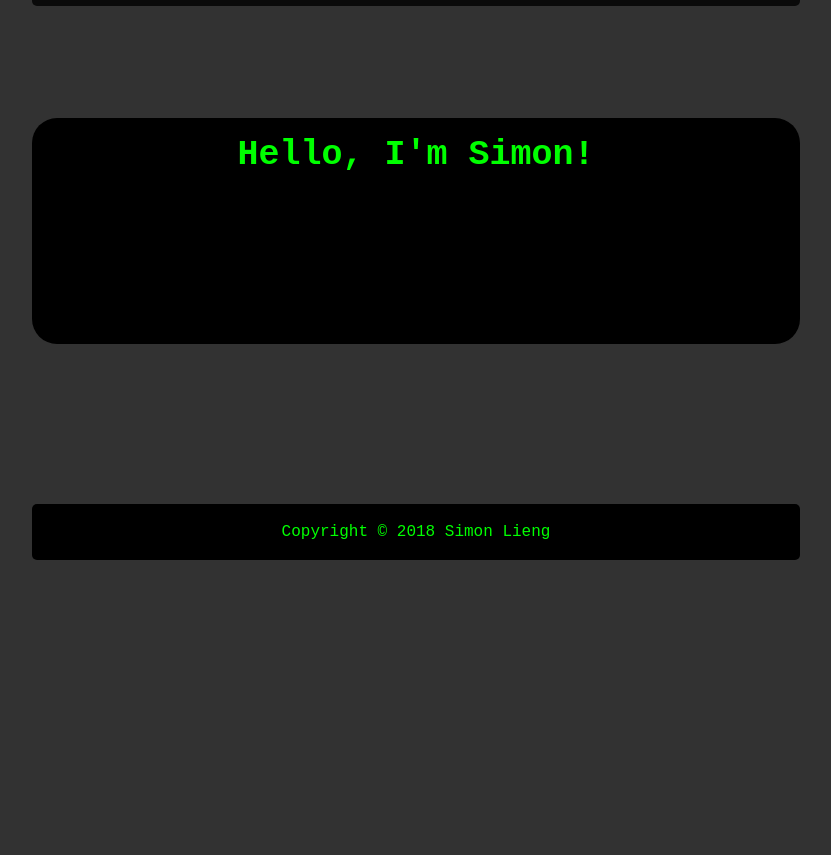
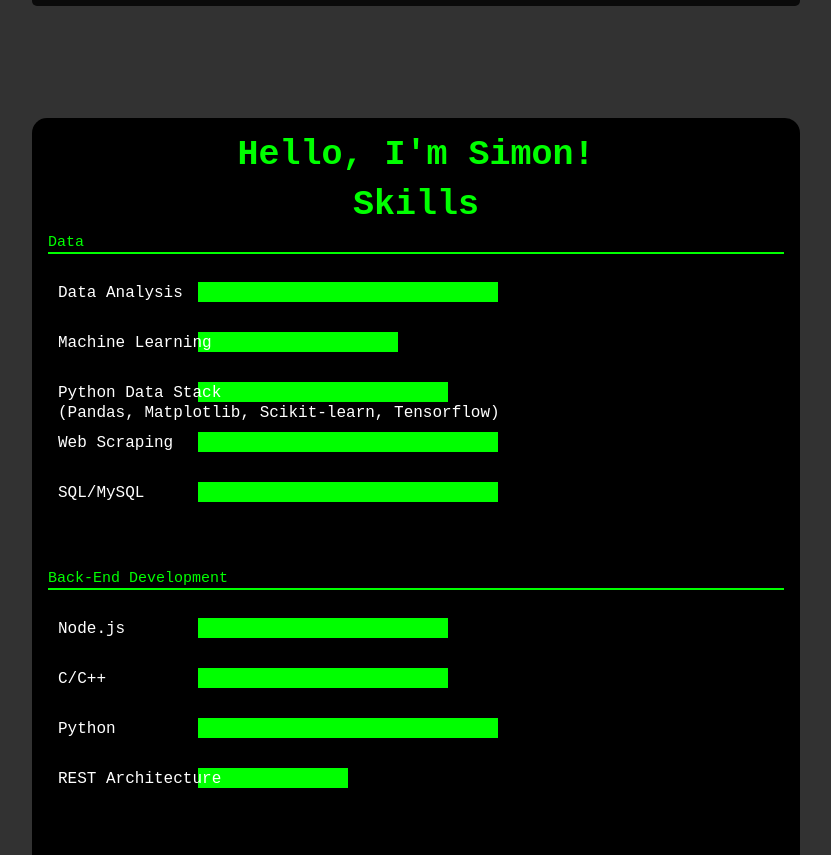
Before and after one commit to SLieng/simonlieng, a React (Create React App) app: page / in a window 1280 px wide. Shown: the part 242-1097 px from the top of the page, without its empty margins (224-1055 px from the left). Before the commit the page ends 802 px from the top, so only its background shows below. Built offline with nearby package versions, Linux system fonts and the light colour scheme.

Commit message:
updated skills

```diff
--- a/src/App.css
+++ b/src/App.css
@@ -55,20 +55,16 @@
 	padding-left: 1rem;
 	padding-right: 1rem;
 	padding-top: 1rem;
-	padding-bottom: 10rem;
+	padding-bottom: 1rem;
 	color: rgb(0, 255, 0);
-	border-radius: 25px;
+	border-radius: 15px;
 }
 
 .active {
 	font-weight: bold;
 }
 
-.main > ul {
-	font-size: 14px;
-}
-
-.main > h1 {
+.main h1 {
 	font-size: 35px;
 	font-family: monospace;
 	text-align: center;
@@ -85,6 +81,26 @@
 
 .main p {
 	padding-bottom: 2rem;
+}
+
+.main svg {
+	width: 600px;
+	height: 300px;
+}
+
+.main svg rect {
+	x: 150px;
+	height: 20px;
+	fill: rgb(0, 255, 0);
+}
+
+.main svg text {
+	fill: rgb(255, 255, 255);
+}
+
+.main .break {
+	width: 50%;
+	padding-bottom: 5rem;
 }
 
 .footer {
--- a/src/App.js
+++ b/src/App.js
@@ -21,7 +21,7 @@ class App extends Component {
 		</div>
 
 		{/* Footer */}
-		<div class="container footer">
+		<div className="container footer">
 			<span id="footerText">Copyright &copy; 2018 Simon Lieng</span>
 		</div>
       </div>
@@ -67,6 +67,7 @@ class Home extends React.Component {
 		return (
 		<div className="container main">
 					<h1>Hello, I'm Simon!</h1>
+					<FullSkills/>
 		</div>
 		);
 	}
@@ -98,23 +99,9 @@ class Projects extends React.Component {
 class Skills extends React.Component {
 	render() {
 		return (
-		<div class="container main">
-				<h1>Skills</h1>
-				<ul>
-			<li>
-			Data Analysis. Data Visualisation. Machine Learning. Python Data Stack (Numpy, Pandas, Matplotlib, Scikit-learn, Tensorflow). Web Scraping. MySQL/SQL.
-			</li>
-			<li>
-			HTML, CSS, JavaScript, Node.js, React.js, RESTful API, JEST
-			</li>
-			<li>
-			C/C++
-			</li>
-			<li>
-			Unix/Linux Environment - Vim, Bash, Git, Command Line Tools (grep, sed, ... ), Workflow Optimisation (Dotfiles)
-			</li>
-			</ul>
-
+		<div className="container main">
+			<div className="break"></div>
+			<FullSkills/>
 		</div>
 		);
 	}
@@ -141,4 +128,87 @@ class Contact extends React.Component {
 	}
 }
 
+class FullSkills extends React.Component {
+	render() {
+		return (
+			<div>
+				<h1>Skills</h1>
+			<div className="skillSection">
+			<h2>Data</h2>
+			<svg>
+			<rect y="20" width="300"></rect>
+			<rect y="70" width="200"></rect>
+			<rect y="120" width="250"></rect>
+			<rect y="170" width="300"></rect>
+			<rect y="220" width="300"></rect>
+			<text x="10" y="35">Data Analysis</text>
+			<text x="10" y="85">Machine Learning</text>
+			<text x="10" y="135">Python Data Stack</text>
+			<text x="10" y="185">Web Scraping</text>
+			<text x="10" y="235">SQL/MySQL</text>
+			<text x="10" y="155">(Pandas, Matplotlib, Scikit-learn, Tensorflow)</text>
+			</svg>
+			</div>
+
+			<div className="skillSection">
+			<h2>Back-End Development</h2>
+			<svg>
+			<rect y="20" width="250"></rect>
+			<rect y="70" width="250"></rect>
+			<rect y="120" width="300"></rect>
+			<rect y="170" width="150"></rect>
+			<text x="10" y="35">Node.js</text>
+			<text x="10" y="85">C/C++</text>
+			<text x="10" y="135">Python</text>
+			<text x="10" y="185">REST Architecture</text>
+			</svg>
+			</div>
+
+			<div className="skillSection">
+			<h2>Front-End Web Development</h2>
+			<svg>
+			<rect y="20" width="300"></rect>
+			<rect y="70" width="250"></rect>
+			<rect y="120" width="300"></rect>
+			<rect y="170" width="100"></rect>
+			<text x="10" y="35">JavaScript</text>
+			<text x="10" y="85">React</text>
+			<text x="10" y="135">HTML5/CSS</text>
+			<text x="10" y="185">JQuery</text>
+			<text x="10" y="105">(including Redux)</text>
+			</svg>
+			</div>
+
+			<div className="skillSection">
+			<h2>Mathematics</h2>
+			<svg>
+			<rect y="20" width="300"></rect>
+			<rect y="70" width="300"></rect>
+			<rect y="120" width="250"></rect>
+			<text x="10" y="35">Statistics</text>
+			<text x="10" y="85">Algorithms</text>
+			<text x="10" y="135">Optimisation</text>
+			</svg>
+
+			</div>
+			<div className="skillSection">
+			<h2>Miscellaneous</h2>
+			<svg>
+			<rect y="20" width="300"></rect>
+			<rect y="70" width="300"></rect>
+			<rect y="120" width="300"></rect>
+			<rect y="170" width="300"></rect>
+			<text x="10" y="35">Linux</text>
+			<text x="10" y="85">Bash/Shell</text>
+			<text x="10" y="135">Command Line</text>
+			<text x="10" y="185">Coding Speed</text>
+			<text x="10" y="105">Scripting</text>
+			{/* vim, workflow optimisation (dotfiles), git, command line tools i.e. grep, sed*/}
+			</svg>
+			</div>
+			</div>
+		);
+	}
+}
+
 export default App;
```
